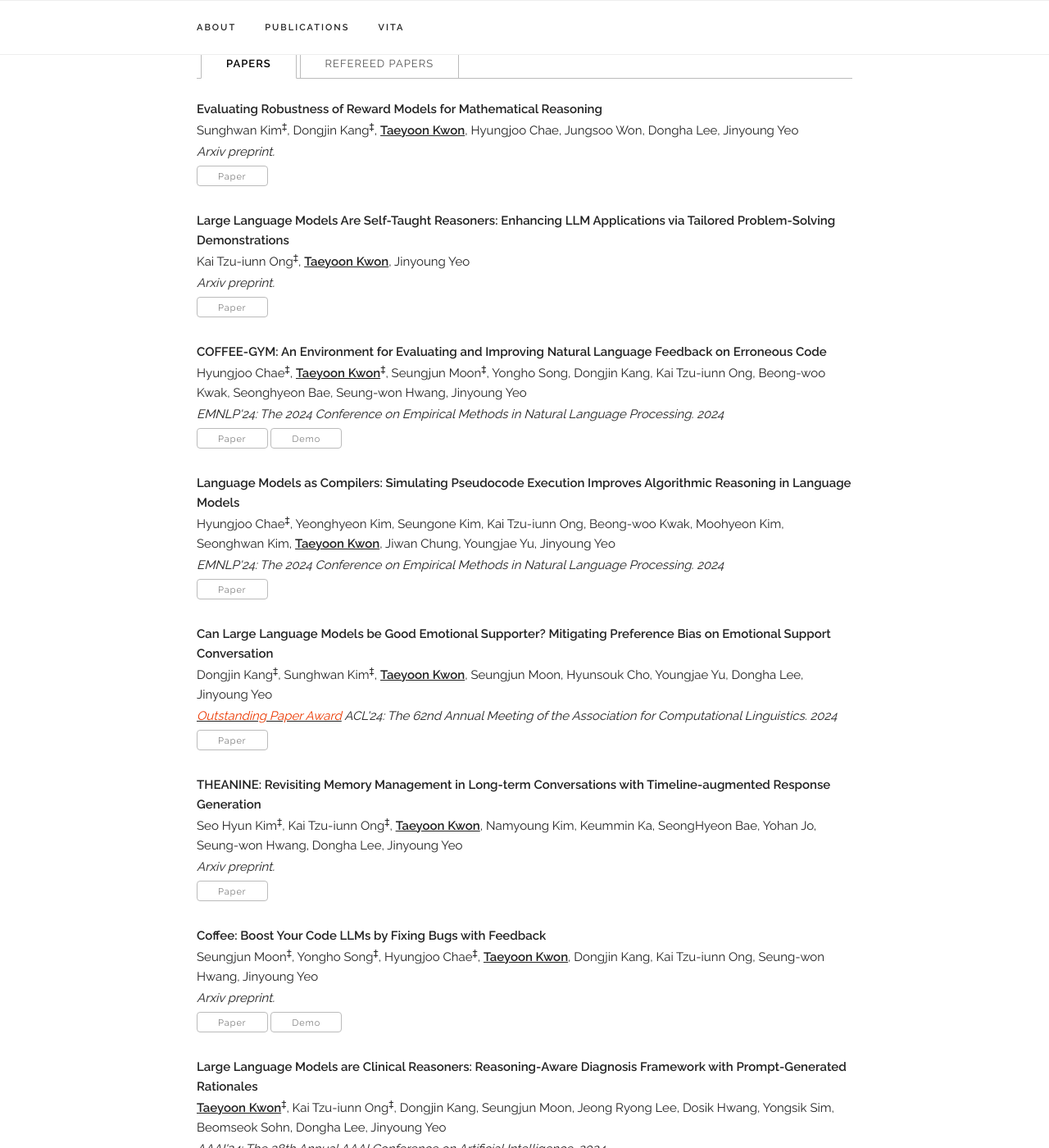
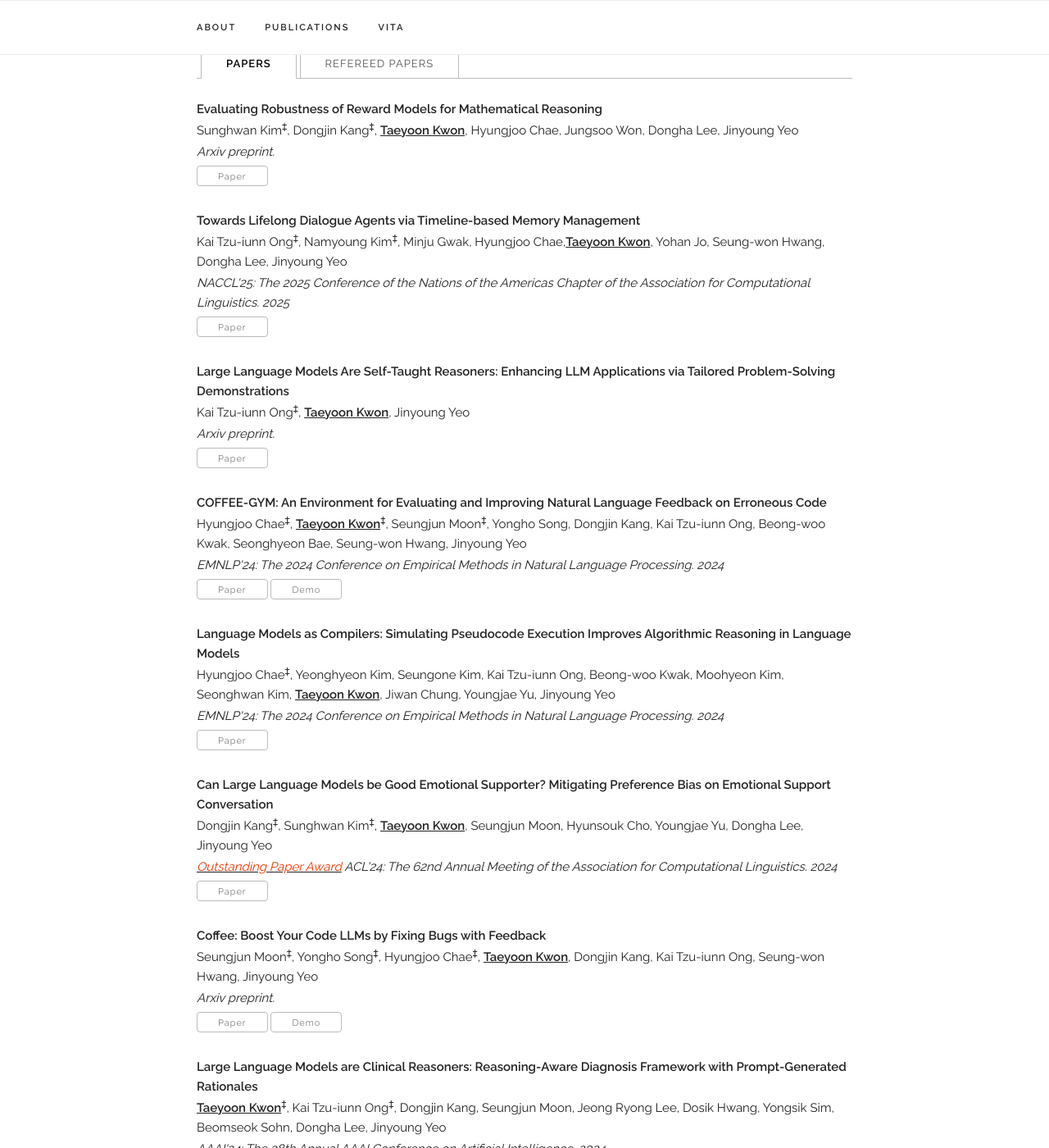
Before and after one commit to Connoriginal/Connoriginal.github.io, a Jekyll site: the page built from index.html, in a window 1280 px wide and 1400 px high, scrolled down 1013 px. Shown: the whole window at 82% size. Built offline with Jekyll 4.4.1, drawn with Linux system fonts in a browser that asks for light colours; some web fonts are replaced.

Commit message:
update publication

```diff
--- a/_data/publications.yaml
+++ b/_data/publications.yaml
@@ -4,6 +4,12 @@ papers:
     venue: "Arxiv preprint."
     paper_pdf: "https://arxiv.org/abs/2410.01729"
     selected: n
+
+  - title: "Towards Lifelong Dialogue Agents via Timeline-based Memory Management"
+    authors: "Kai Tzu-iunn Ong<sup>‡</sup>, Namyoung Kim<sup>‡</sup>, Minju Gwak, Hyungjoo Chae,<b><u>Taeyoon Kwon</u></b>, Yohan Jo, Seung-won Hwang, Dongha Lee, Jinyoung Yeo"
+    venue: "NACCL'25: The 2025 Conference of the Nations of the Americas Chapter of the Association for Computational Linguistics. 2025"
+    paper_pdf: "https://arxiv.org/abs/2406.10996"
+    selected: y
 
   - title: "Large Language Models Are Self-Taught Reasoners: Enhancing LLM Applications via Tailored Problem-Solving Demonstrations"
     authors: "Kai Tzu-iunn Ong<sup>‡</sup>, <b><u>Taeyoon Kwon</u></b>, Jinyoung Yeo"
@@ -30,11 +36,6 @@ papers:
     paper_pdf: "https://arxiv.org/abs/2402.13211"
     selected: y
 
-  - title: "THEANINE: Revisiting Memory Management in Long-term Conversations with Timeline-augmented Response Generation"
-    authors: "Seo Hyun Kim<sup>‡</sup>, Kai Tzu-iunn Ong<sup>‡</sup>, <b><u>Taeyoon Kwon</u></b>, Namyoung Kim, Keummin Ka, SeongHyeon Bae, Yohan Jo, Seung-won Hwang, Dongha Lee, Jinyoung Yeo"
-    venue: "Arxiv preprint."
-    paper_pdf: "https://arxiv.org/abs/2406.10996"
-    selected: n
 
   - title: "Coffee: Boost Your Code LLMs by Fixing Bugs with Feedback"
     authors: "Seungjun Moon<sup>‡</sup>, Yongho Song<sup>‡</sup>, Hyungjoo Chae<sup>‡</sup>, <b><u>Taeyoon Kwon</u></b>, Dongjin Kang, Kai Tzu-iunn Ong, Seung-won Hwang, Jinyoung Yeo"
```
